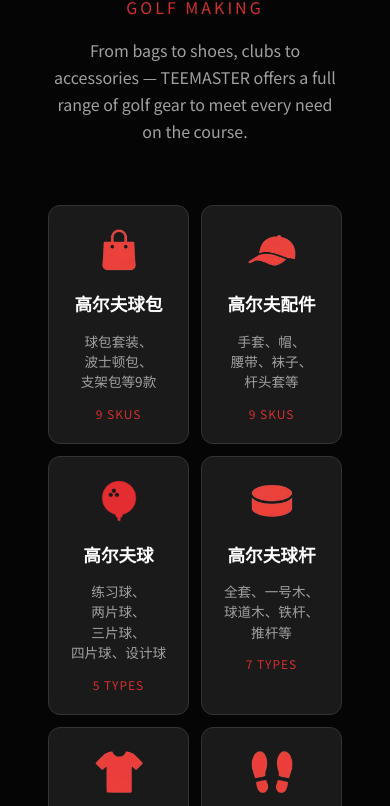
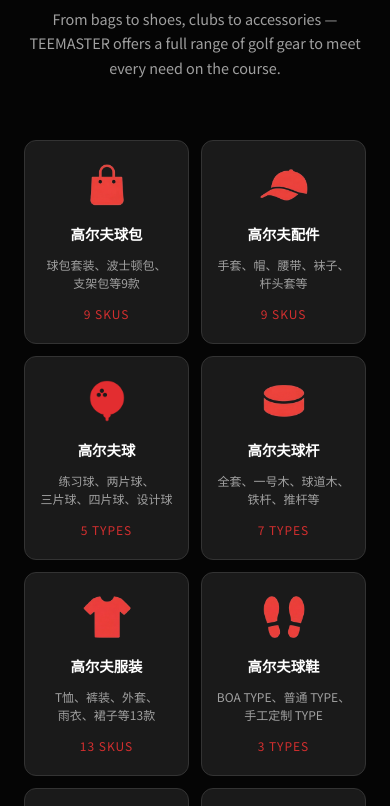
Before and after one commit to karwereSine/TEEMASTER, a website built with webpack: page golf-gear.html in a window 390 px wide. Shown: the part 199-1005 px from the top of the page. Built offline with nearby package versions, Linux system fonts and the light colour scheme.

Commit message:
优化手机屏幕分类页面的卡片布局

```diff
--- a/golf-gear.html
+++ b/golf-gear.html
@@ -147,6 +147,8 @@
             transform: translateY(0);
         }
 
+
+
         /* Section Title Shared */
         .tm-section-title {
             font-size: 2.5rem;
@@ -162,8 +164,18 @@
         }
 
         @media (max-width: 768px) {
+            .tm-gear-main {
+                padding-left: 1.5rem;
+                padding-right: 1.5rem;
+                padding-top: calc(var(--tm-header-height) + 30px);
+            }
+
             .tm-gear-header h1 {
                 font-size: 1.8rem;
+            }
+
+            .tm-gear-header .tm-desc {
+                font-size: 0.9rem;
             }
 
             .tm-gear-grid {
@@ -172,7 +184,17 @@
             }
 
             .tm-gear-card {
-                padding: 20px 16px;
+                padding: 20px 12px;
+            }
+
+            .tm-gear-card h3 {
+                font-size: 0.9rem;
+                word-break: break-all;
+                line-height: 1.3;
+            }
+
+            .tm-gear-card p {
+                font-size: 0.75rem;
             }
 
             .tm-gear-icon {
```
Also changed, not shown: category.html (+10 -0 lines).
